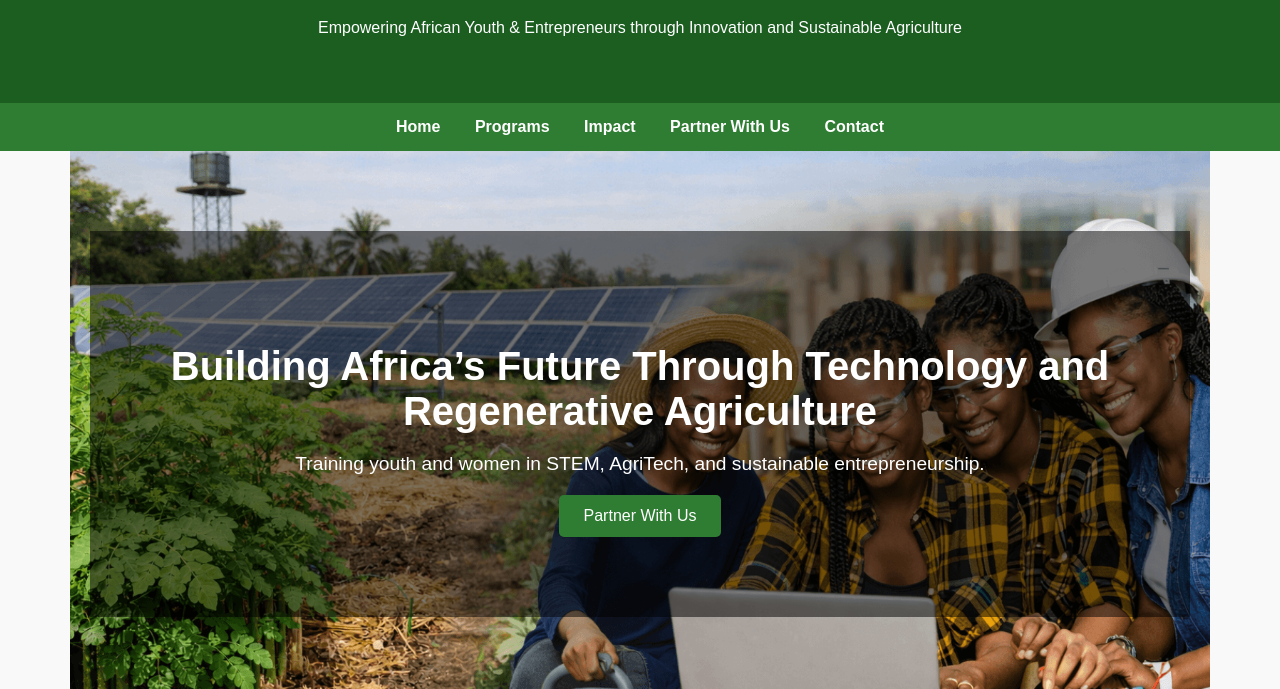
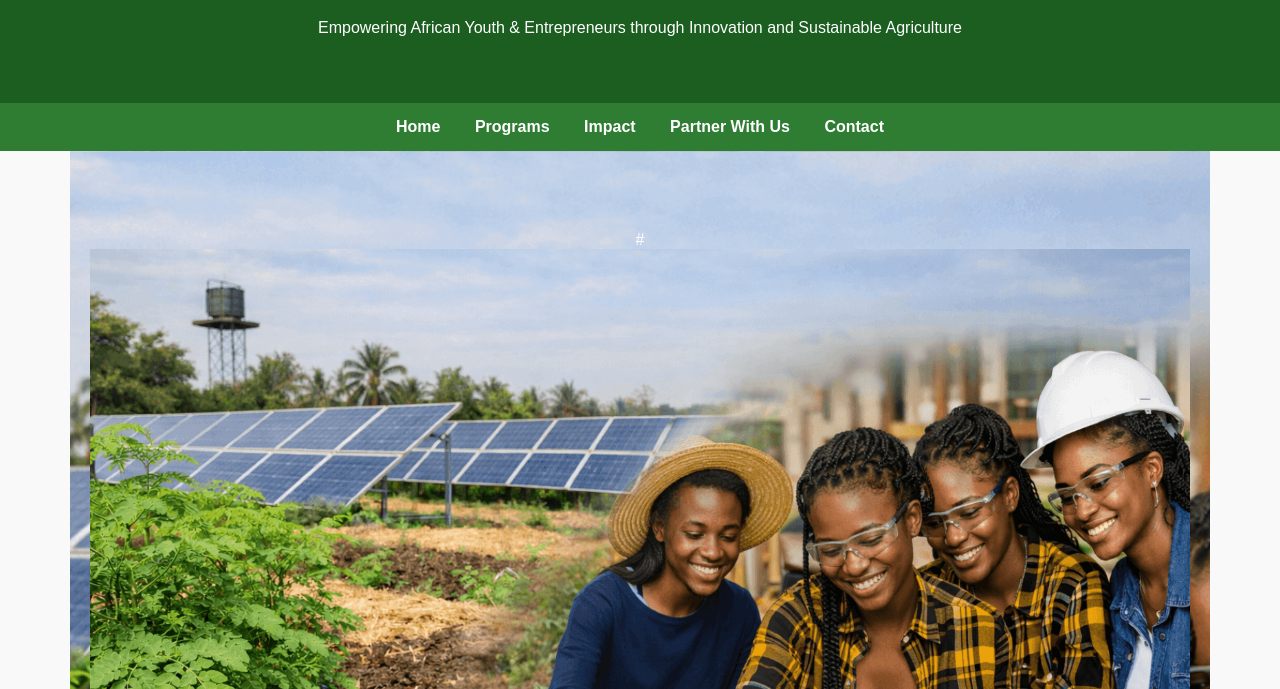
Before and after one commit to Yaa-Asamoah/ujamaa-edtech, a plain HTML site: page index.html in a window 1280 px wide. Shown: the part 111-800 px from the top of the page. Drawn offline with Linux system fonts and the light colour scheme.

Commit message:
Add hero image to the hero section
adding a comment about code line 37 hero_ujamaa.png

```diff
--- a/index.html
+++ b/index.html
@@ -34,6 +34,7 @@
     <a href="#contact">Contact</a>
 </nav>
 <section class="hero" style="background-image:url('hero_ujamaa.png'); background-size:cover; background-position:center; color:white;">
+  #<img src="hero_ujamaa.png" style="width:100%; max-height:600px; object-fit:cover;">
   <div style="background:rgba(0,0,0,0.5); padding:80px 20px;">
   <h1>Building Africa’s Future Through Technology and Regenerative Agriculture</h1>
   <p>Training youth and women in STEM, AgriTech, and sustainable entrepreneurship.</p>
```
